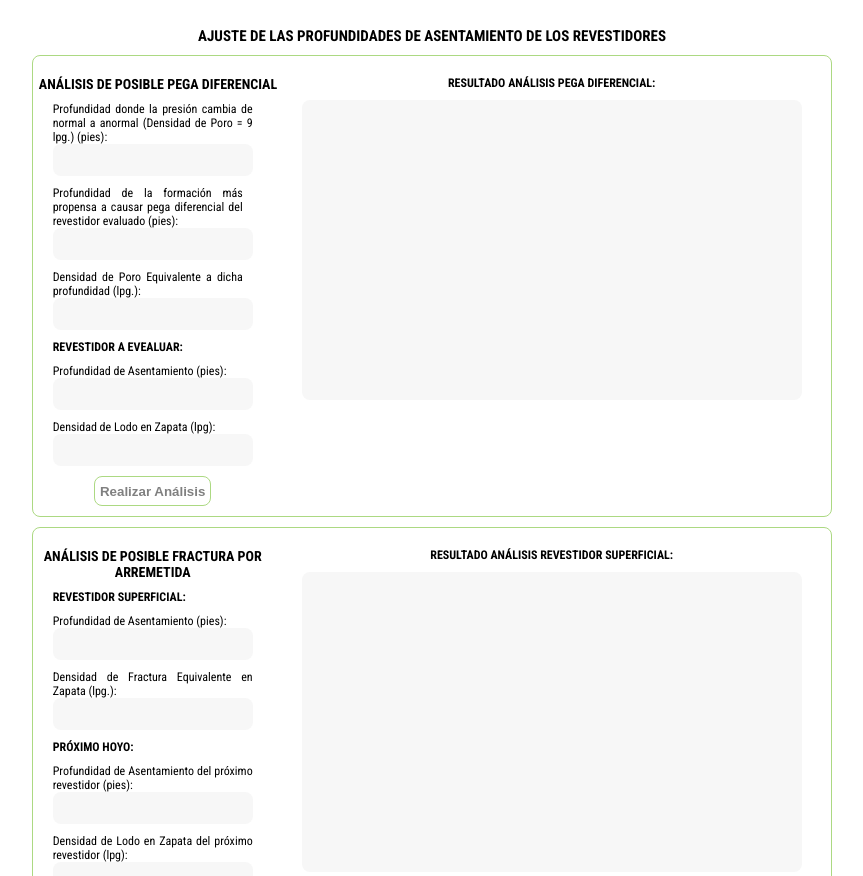
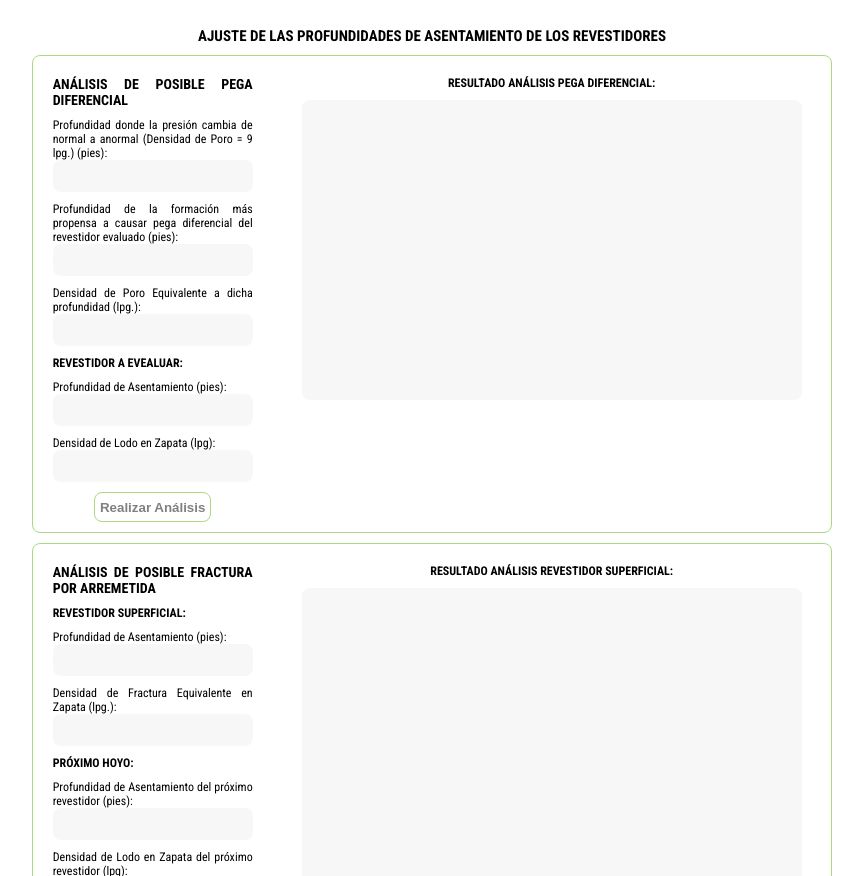
Before and after one commit to manuelmad/manuelmad.github.io, a plain HTML site: page docs/1-prof_asent/prof-asent.html in a window 1280 px wide. Shown: the part 1493-2369 px from the top of the page, without its empty margins (208-1071 px from the left). Drawn offline with Linux system fonts and the light colour scheme.

Commit message:
Mejoras en el código de resultado análisis rev superficial

```diff
--- a/docs/1-prof_asent/prof-asent-desktop.css
+++ b/docs/1-prof_asent/prof-asent-desktop.css
@@ -24,6 +24,13 @@ section {
 	margin-right: auto;
 }
 
+.ajuste_int1 h2, .ajuste_sup1 h2 {
+	width: 20rem;
+	margin-left: auto;
+	margin-right: auto;
+	text-align: justify;
+}
+
 .ajuste_int1 input, .ajuste_sup1 input {
 	width: 20rem;
 }
--- a/docs/1-prof_asent/prof-asent.css
+++ b/docs/1-prof_asent/prof-asent.css
@@ -492,11 +492,6 @@ canvas {
 	padding-bottom: 1rem;
 }
 
-.ajuste_int1 h2 {
-	width: 25rem;
-	padding: 0 0.05rem;;
-}
-
 .ajuste_int1 p:last-child, .ajuste_sup1 p:last-child {
 	text-align: center;
 }
@@ -520,17 +515,17 @@ canvas {
 	margin-right: auto;
 }
 
-.ajuste_int1 div {
+/* .ajuste_int1 div {
 	width: 26rem;
 	text-align: justify;
 	padding: 1rem;
 	margin-left: auto;
 	margin-right: auto;
-}
+} */
 
 #tituloPMP, #tituloDEMP {
 	text-align: justify;
-	padding-right: 1rem;
+	/* padding-right: 1rem; */
 }
 
 .ajuste_int1 .boton_ajuste_int {
--- a/docs/1-prof_asent/prof-asent.js
+++ b/docs/1-prof_asent/prof-asent.js
@@ -1182,12 +1182,12 @@ function AnalisisSuperficial()
 	{
 		if(Densidad_Equiv_Fluido < Densidad_Frac_Equiv_Sup)
 		{
-			var w = "El revestidor superficial PUEDE ASENTARSE a " + Prof_Rev_Sup + " pies sin riesgo de falla por arremetida.";
+			var w = "Densidad Equivalente de Fractura = " + Densidad_Frac_Equiv_Sup + " lpg." + "<br>" + "Densidad Equivalente del Lodo luego del influjo = " + Densidad_Equiv_Fluido + " lpg." + "<br>" + "Densidad Equivalente del Lodo < Densidad Equivalente de Fractura."+ "<br>"+ "<br>" + "El revestidor superficial PUEDE ASENTARSE a " + Prof_Rev_Sup + " pies sin riesgo de falla por arremetida.";
 			document.getElementById("resultadoS").innerHTML = w;
 		}
 		else
 		{
-			var w = "El revestidor superficial NO PUEDE ASENTARSE a " + Prof_Rev_Sup + " pies por riesgo de falla por arremetida. Introduzca una profundidad de asentamiento mayor y su correspondiente Densidad de Fractura Equivalente.";
+			var w = "Densidad Equivalente de Fractura = " + Densidad_Frac_Equiv_Sup + " lpg." + "<br>" + "Densidad Equivalente del Lodo luego del influjo = " + Densidad_Equiv_Fluido + " lpg." + "<br>" + "Densidad Equivalente del Lodo > Densidad Equivalente de Fractura."+ "<br>"+ "<br>" + "El revestidor superficial NO PUEDE ASENTARSE a " + Prof_Rev_Sup + " pies por riesgo de falla por arremetida. Introduzca una profundidad de asentamiento mayor y su correspondiente Densidad de Fractura Equivalente.";
 			document.getElementById("resultadoS").innerHTML = w;
 		}
 	}
```
